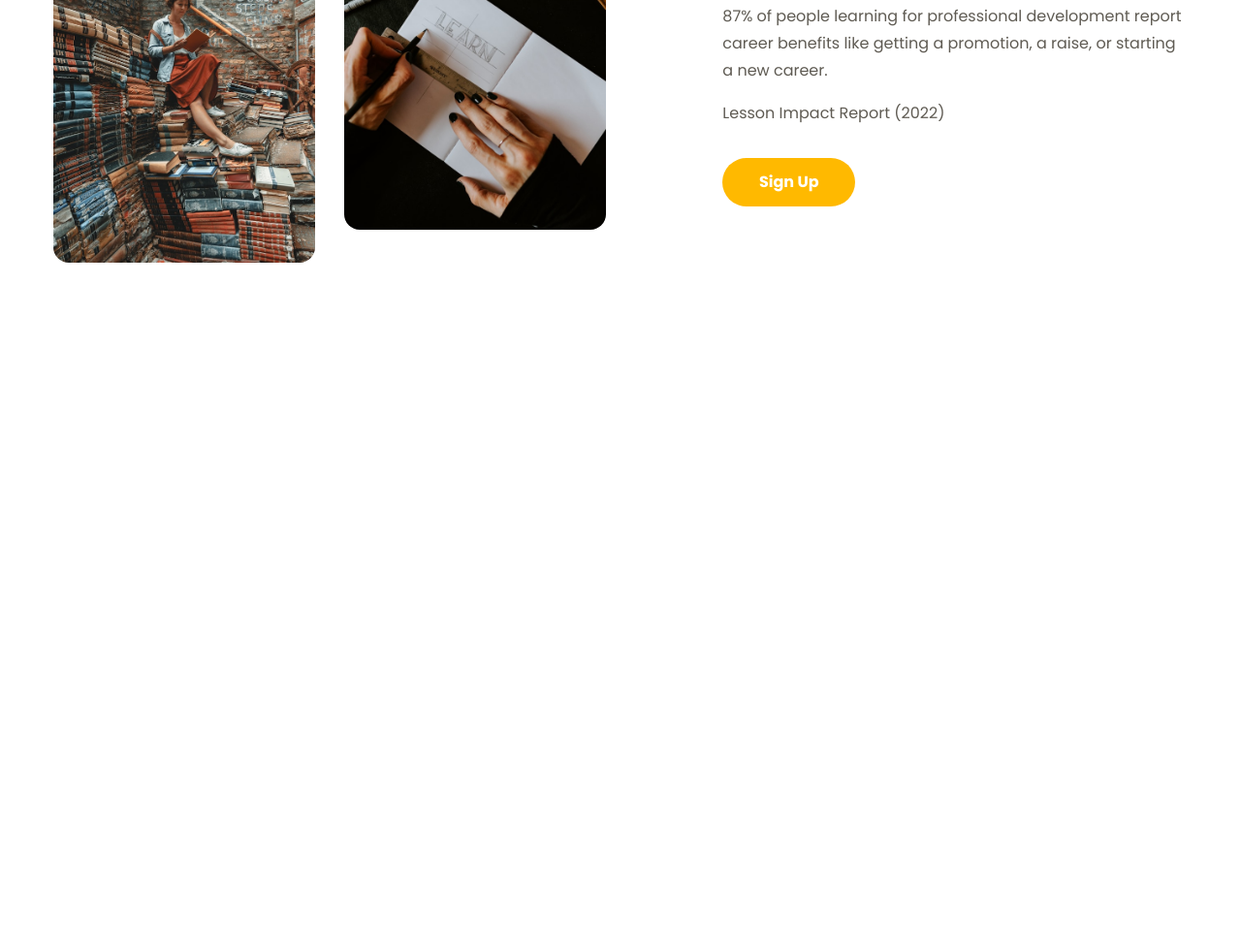
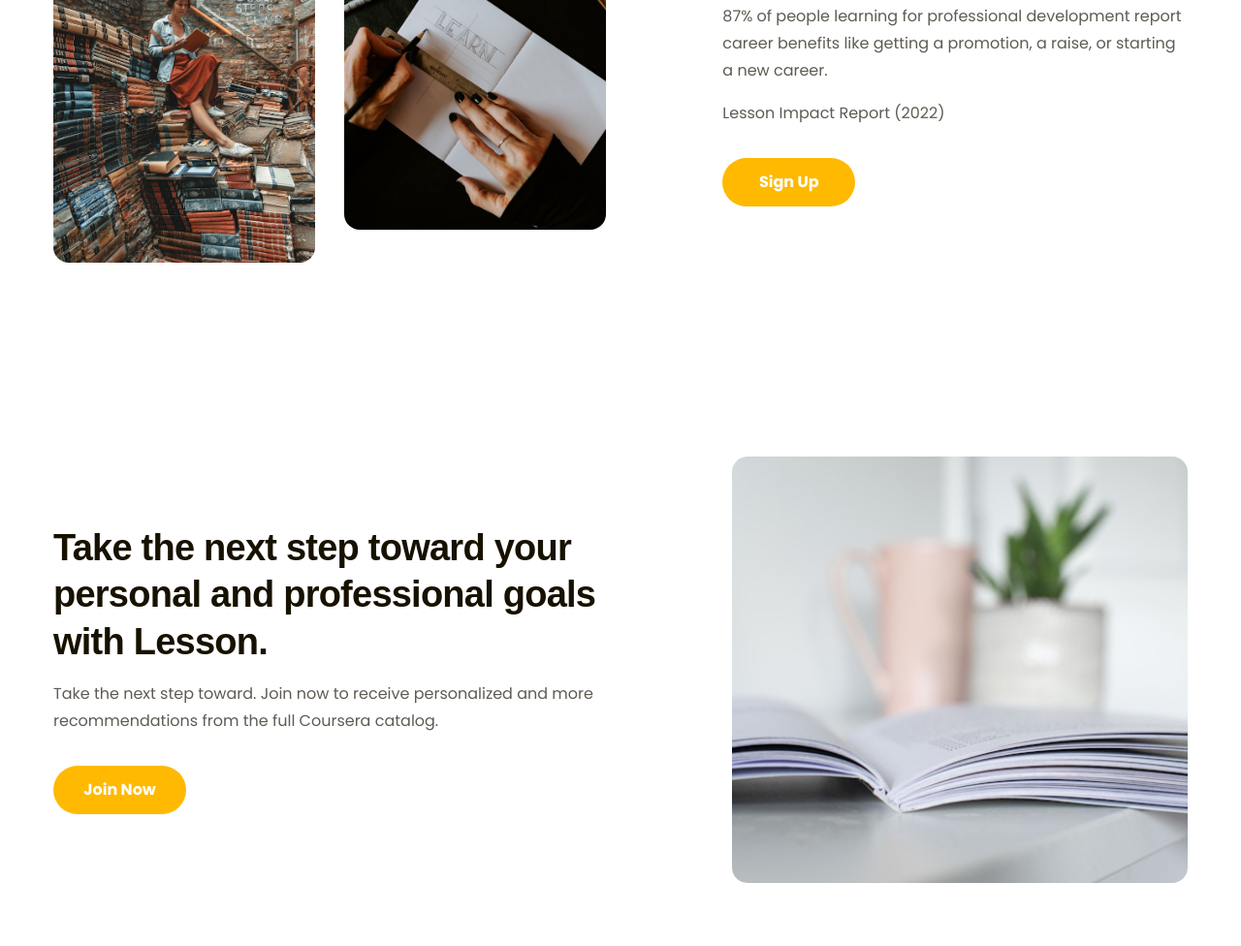
Before and after one commit to phat2108/figma-to-html, a plain HTML site: page index.html in a window 1280 px wide. Shown: the part 2704-3680 px from the top of the page at 97% size. Before the commit the page ends 3040 px from the top, so only its background shows below. Drawn offline with Linux system fonts and the light colour scheme.

Commit message:
p11 code features 2 -on tap row-reverse

```diff
--- a/assets/css/style.css
+++ b/assets/css/style.css
@@ -422,7 +422,7 @@ a {
   line-height: 1.54;
 }
 
-/* =================== features ====================== */
+/* =================== features 1====================== */
 .features {
   margin-top: 135px;
   padding: 65px 0;
@@ -462,3 +462,18 @@ a {
   height: 50px;
   background: var(--primary-color);
 }
+
+/* =================== features 2 ====================== */
+.features-2nd {
+  margin-top: 70px;
+}
+.features-2nd .body {
+  flex-direction: row-reverse;
+}
+.features-2nd .content {
+  width: 49%;
+}
+.features-2nd .images img {
+  width: 470px;
+  height: 440px;
+}
--- a/index.html
+++ b/index.html
@@ -366,7 +366,7 @@
         </div>
       </div>
 
-      <!-- features -->
+      <!-- features 1 -->
       <div class="features">
         <div class="main-content">
           <div class="body">
@@ -399,6 +399,34 @@
           </div>
         </div>
       </div>
+
+      <!-- features 2 -->
+      <div class="features features-2nd">
+        <div class="main-content">
+          <div class="body">
+            <!-- features bên trái -->
+            <div class="images">
+              <img
+                src="./assets/images/learn3.jpg"
+                alt="Take the next step toward your personal and professional goals with Lesson."
+              />
+            </div>
+
+            <!-- features bên phải -->
+            <div class="content">
+              <h2 class="heading-lv2">
+                Take the next step toward your personal and professional goals
+                with Lesson.
+              </h2>
+              <p class="desc">
+                Take the next step toward. Join now to receive personalized and
+                more recommendations from the full Coursera catalog.
+              </p>
+              <a href="#!" class="btn cta-btn">Join Now</a>
+            </div>
+          </div>
+        </div>
+      </div>
     </main>
   </body>
 </html>
```
Also changed, not shown: assets/images/learn3.jpg (added).
